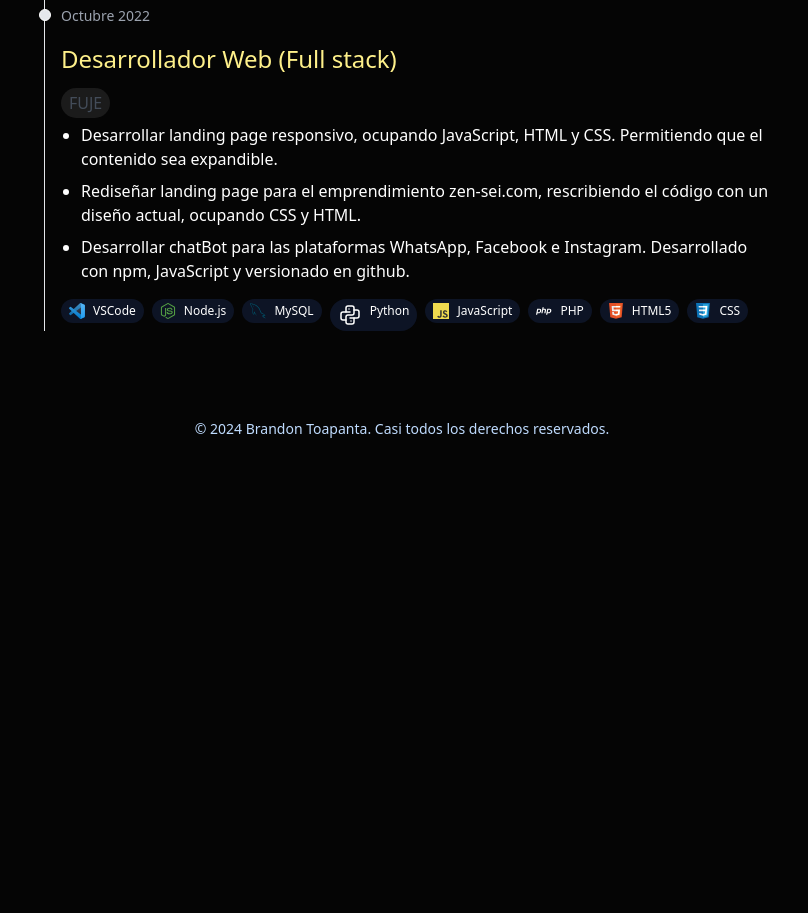
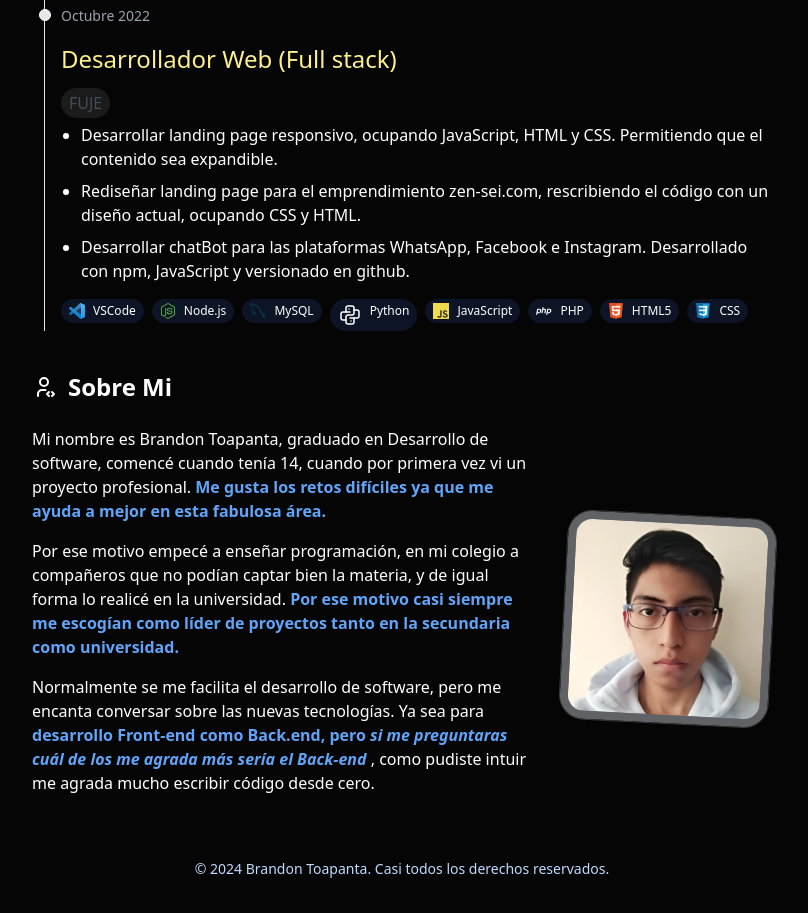
Before and after one commit to BrandonToapanta/portafolio, an Astro site: page / in a window 1280 px wide. Shown: the part 1119-2032 px from the top of the page, without its empty margins (238-1046 px from the left). Before the commit the page ends 1606 px from the top, so only its background shows below. Built offline with nearby package versions, Linux system fonts and the light colour scheme; Astro itself is replaced by a stand-in of ours.

Commit message:
Creacion de apartado AboutMe

```diff
--- /dev/null
+++ b/src/components/AboutMe.astro
@@ -0,0 +1,41 @@
+<section class="flex gap-8 justify-center items-center flex-col md:flex-row">
+	<div
+		class="[&>p]:mb-4 [&>p]:text-pretty [&>p>strong]:text-blue-400 [&>p>strong]:font-semibold order-2 md:order-1"
+	>
+		<p>
+			Mi nombre es Brandon Toapanta, graduado en Desarrollo de software,
+			comencé cuando tenía 14, cuando por primera vez vi un proyecto
+			profesional. <strong
+				>Me gusta los retos difíciles ya que me ayuda a mejor en esta
+				fabulosa área.</strong
+			>
+		</p>
+		<p>
+			Por ese motivo empecé a enseñar programación, en mi colegio a
+			compañeros que no podían captar bien la materia, y de igual forma lo
+			realicé en la universidad. <strong
+				>Por ese motivo casi siempre me escogían como líder de proyectos
+				tanto en la secundaria como universidad.</strong
+			>
+		</p>
+		<p>
+			Normalmente se me facilita el desarrollo de software, pero me
+			encanta conversar sobre las nuevas tecnologías. Ya sea para
+			<strong
+				>desarrollo Front-end como Back.end, pero <em
+					>si me preguntaras cuál de los me agrada más sería el
+					Back-end</em
+				>
+			</strong>, como pudiste intuir me agrada mucho escribir código desde
+			cero.
+		</p>
+	</div>
+	<img
+		src="/brandontoapanta.webp"
+		alt="Foto de Brandon Toapanta"
+		class="size-52 rounded-3xl order-1
+		object-cover p-1 md:order-2
+		 -rotate-3 md:rotate-3 lg:p-2 lg:w-64 aspect-square bg-gray-300/45 ring-1
+		ring-white/20"
+	/>
+</section>
--- a/src/pages/index.astro
+++ b/src/pages/index.astro
@@ -3,7 +3,9 @@ import Layout from "../layouts/Layout.astro";
 import Hero from "../components/Hero.astro";
 import Experiencia from "../components/Experiencia.astro";
 import SectionContainer from "../components/SectionContainer.astro";
+import AboutMe from "../components/AboutMe.astro";
 import BriefcaseIcon from "../icons/Briefcase.astro";
+import UserIcon from "../icons/User.astro";
 ---
 
 <Layout
@@ -21,5 +23,12 @@ import BriefcaseIcon from "../icons/Briefcase.astro";
 			</h2>
 			<Experiencia />
 		</SectionContainer>
+		<SectionContainer id="sobre-mi">
+			<h2 class="text-2xl mb-6 font-semibold flex gap-x-3 items-center">
+				<UserIcon class="size-8" />
+				Sobre Mi
+			</h2>
+			<AboutMe />
+		</SectionContainer>
 	</main>
 </Layout>
```
Also changed, not shown: public/brandontoapanta.webp (added).
